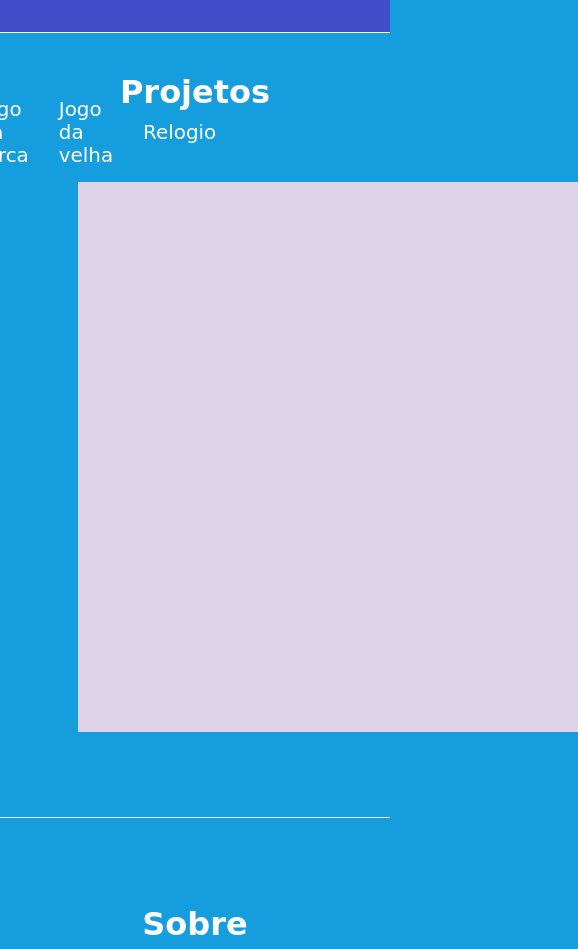
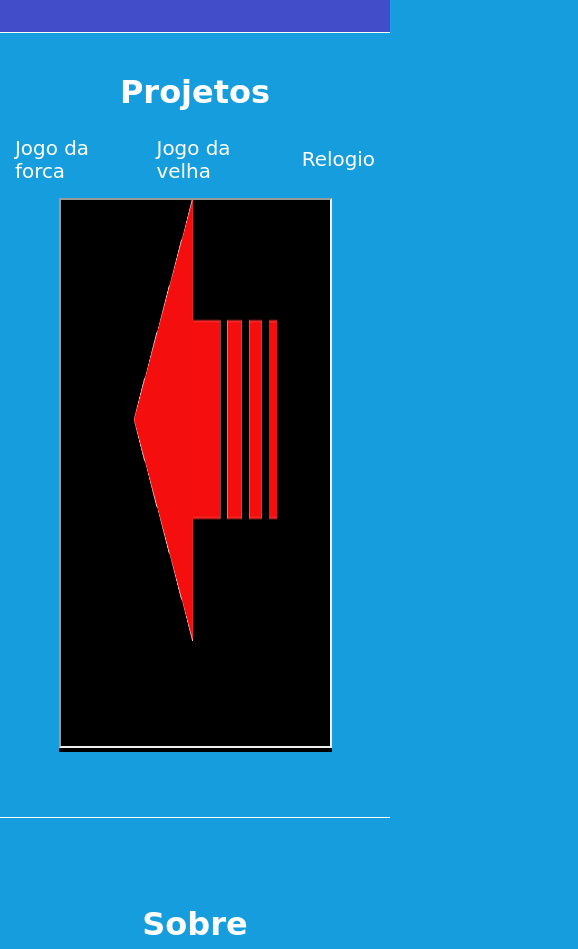
Before and after one commit to 321-bip/New-page, a plain HTML site: page index.html in a window 390 px wide. Shown: the part 812-1761 px from the top of the page, 578 px wide, since content can reach past the window. Drawn offline with nearby package versions, Linux system fonts and the light colour scheme; a web font is replaced by a local one.

Commit message:
arumando .gif e #conteiner-projetos

```diff
--- a/style.css
+++ b/style.css
@@ -206,10 +206,10 @@ footer{
 }
 #conteiner-projetos{
   display: flex;
-  flex-direction: row;
+  flex-direction:row;
   align-items: center;
-  width: 50%;
-  height: 10%;
+  justify-content: space-around;
+  padding-top: 4%;
 }
 #titulo-projetos{
   display: block;
@@ -220,19 +220,20 @@ footer{
 .gif{
   display: inline-block;
   width: 20%;
-  height: 50%;
-  background-size: 100% 100%;
+  background-size: 80% 80%;
   background-image:url(img/seta.gif.gif);
+  background-repeat:no-repeat;
   border:none;
+  background-color: black;
 }
 
 iframe{
    display: inline-block;
-   width: 500px;
+   width: 100%;
    height: 550px;
-   border:none;
-   background-color: rgb(222, 211, 231);
-}
+  /* border:none;*/
+
+ }
 
 #lista-de-projetos{
   display: flex;
@@ -372,5 +373,13 @@ input,textarea,button{
   #contato h1{
     margin-top:20px;
   }
+  .gif{
+    width: 70%;
+  }
+  #conteiner-projetos{
+    width: 100%;
+
+
+  }
 
 }
```
